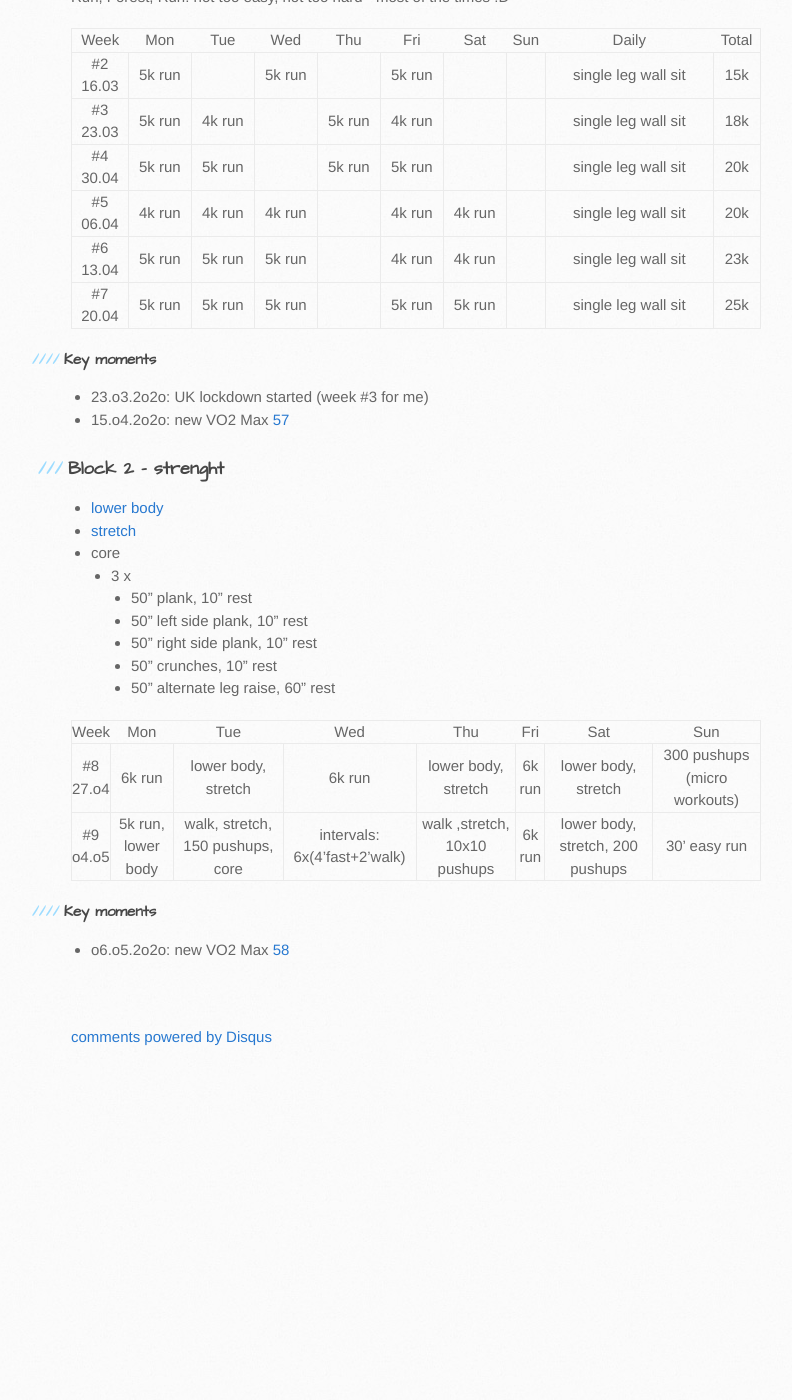
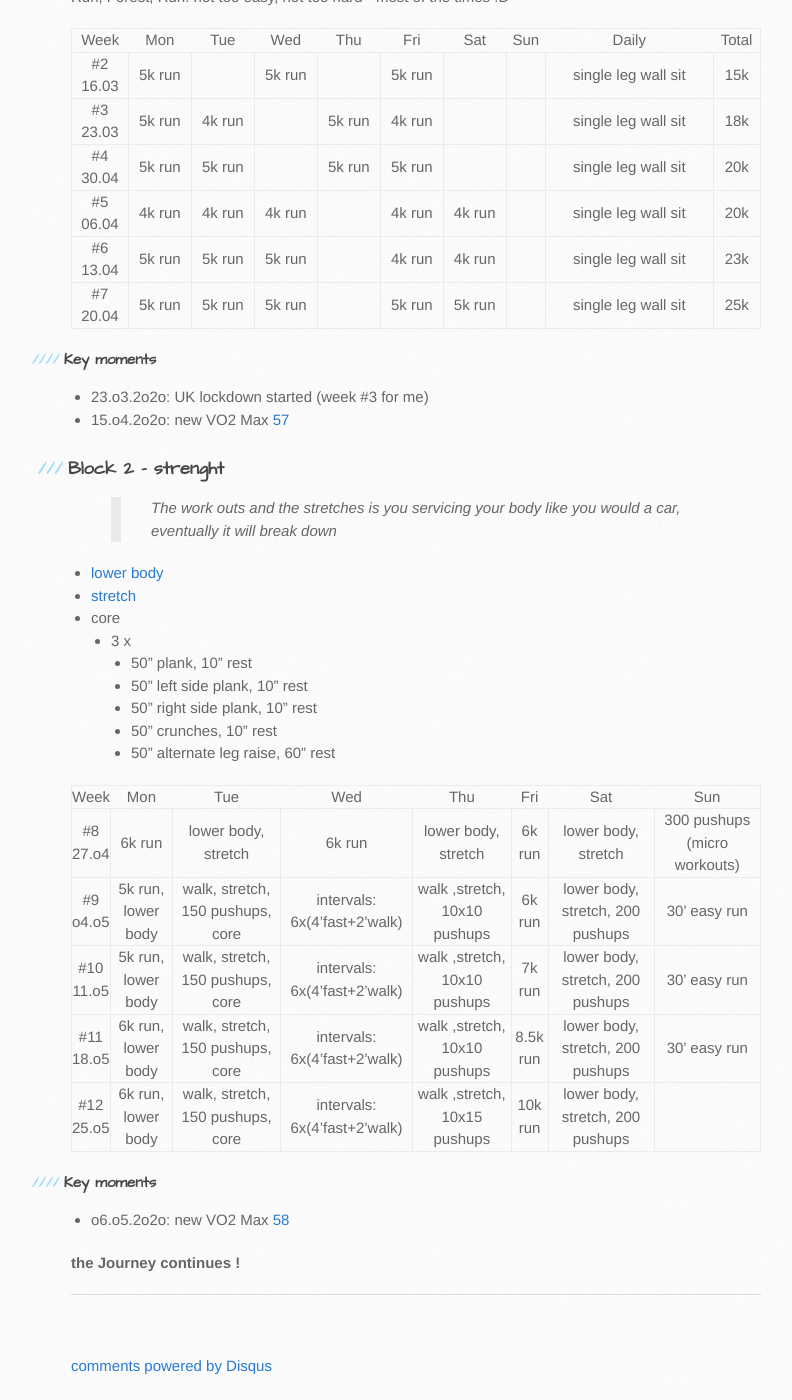
Before and after one commit to jokeru/facebook, a Jekyll site: the page built from _posts/2020-03-08-covid19_workout.md, in a window 1280 px wide and 1400 px high, scrolled down 851 px. Shown: the whole window, without its empty margins (99-891 px from the left). Built offline with Jekyll 4.4.1, drawn with Linux system fonts in a browser that asks for light colours; comment, search, counter and statistics services are not loaded; before the commit the page ends 1922 px from its top, so only the background shows below that; some of the changed text lies outside the part shown.

Commit message:
Update 2020-03-08-covid19_workout.md

```diff
--- a/_posts/2020-03-08-covid19_workout.md
+++ b/_posts/2020-03-08-covid19_workout.md
@@ -22,7 +22,7 @@ Tendon load and sensitivity decrease - [single leg wall sit](/pic/slws.jpeg){:ta
 
 | Week | Daily | Info |
 |------|-------|------|
-| #1 <br/> o9.o3 | single leg wall sit | lift one leg off the ground and drive through your heel<br/>aim for 3 x (10s in each position: 90 / 110 / 140 degrees) |
+| #1 <br/> o9.o3 | single leg wall sit | lift one leg off the ground and drive through your heel<br/>aim for 3 x (10" in each position: 90 / 110 / 140 degrees) |
 
 
 ### Block 1 - buildup
@@ -45,6 +45,8 @@ Run, Forest, Run: not too easy, not too hard - most of the times :D
 
 ### Block 2 - strenght
 
+> _The work outs and the stretches is you servicing your body like you would a car, eventually it will break down_
+
 - [lower body](/pic/legs-1.jpeg){:target="_blank"}
 - [stretch](/pic/mobility.jpeg){:target="_blank"}
 - core
@@ -59,6 +61,15 @@ Run, Forest, Run: not too easy, not too hard - most of the times :D
 |------|-----|-----|-----|-----|-----|-----|-----|
 | #8 <br/> 27.o4 | 6k run | lower body, stretch | 6k run | lower body, stretch | 6k run | lower body, stretch | 300 pushups (micro workouts) |
 | #9 <br/> o4.o5 | 5k run, lower body | walk, stretch, 150 pushups, core | intervals: 6x(4'fast+2'walk) | walk ,stretch, 10x10 pushups | 6k run | lower body, stretch, 200 pushups | 30' easy run |
+| #10 <br/> 11.o5 | 5k run, lower body | walk, stretch, 150 pushups, core | intervals: 6x(4'fast+2'walk) | walk ,stretch, 10x10 pushups | 7k run | lower body, stretch, 200 pushups | 30' easy run |
+| #11 <br/> 18.o5 | 6k run, lower body | walk, stretch, 150 pushups, core | intervals: 6x(4'fast+2'walk) | walk ,stretch, 10x10 pushups | 8.5k run | lower body, stretch, 200 pushups | 30' easy run |
+| #12 <br/> 25.o5 | 6k run, lower body | walk, stretch, 150 pushups, core | intervals: 6x(4'fast+2'walk) | walk ,stretch, 10x15 pushups | 10k run | lower body, stretch, 200 pushups | |
+
 
 #### Key moments
 - o6.o5.2o2o: new VO2 Max [58](/pic/vo2max-58.jpeg){:target="_blank"}
+
+
+**the Journey continues !**
+
+---
```
